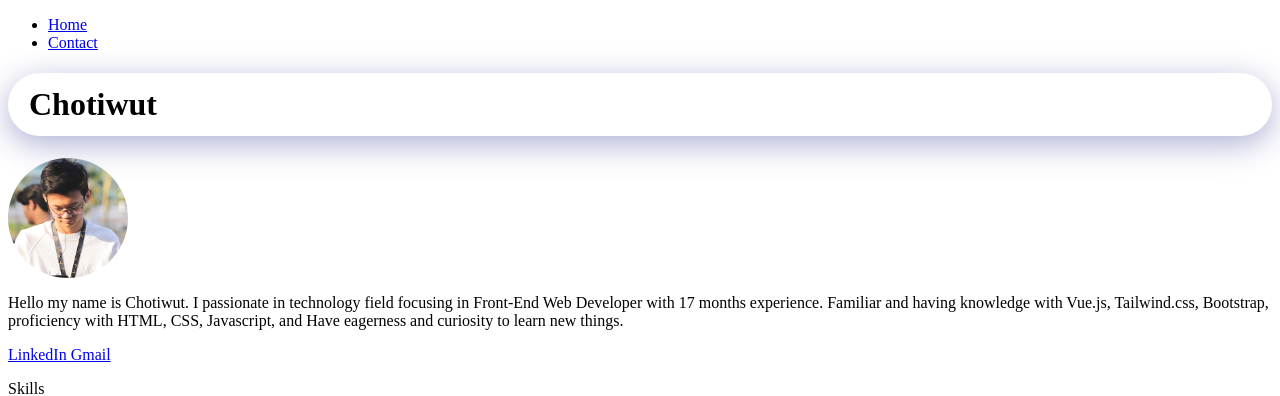
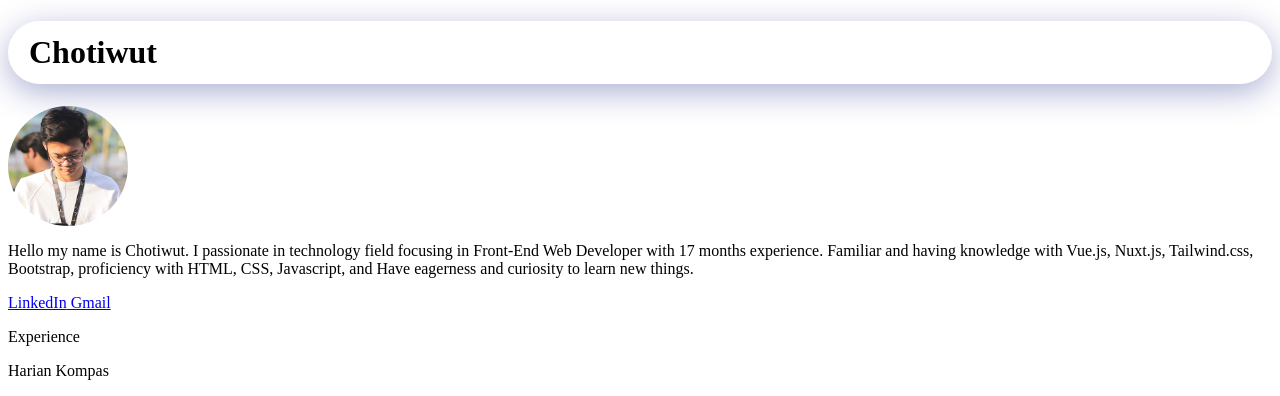
Before and after one commit to chotiwood/Chotiwood_portofolio, a Nuxt app: page / in a window 1280 px wide. Shown: the top 396 px of the page. Built offline with nearby package versions, Linux system fonts and the light colour scheme.

Commit message:
update dsc, app

```diff
--- a/app.vue
+++ b/app.vue
@@ -2,12 +2,12 @@
   <div class="w-full min-h-screen bg-slate-600 text-white">
     <!-- <NuxtWelcome /> -->
     <NuxtLoadingIndicator/>
-    <div class="nav h-[56px] w-full fixed">
+    <!-- <div class="nav h-[56px] w-full fixed">
       <ul class="mx-auto h-[56px] w-[256px] text-[#181739] font-medium flex">
         <li class="mx-auto my-auto"><NuxtLink to="/">Home</NuxtLink></li>
         <li class="mx-auto my-auto"><NuxtLink to="/contact">Contact</NuxtLink></li>
       </ul>
-    </div>
+    </div> -->
     <NuxtPage></NuxtPage>
   </div>
 </template>
--- a/pages/index.vue
+++ b/pages/index.vue
@@ -20,7 +20,7 @@
         <p>
           Hello my name is Chotiwut. I passionate in technology field focusing
           in Front-End Web Developer with 17 months experience. Familiar and
-          having knowledge with Vue.js, Tailwind.css, Bootstrap, proficiency
+          having knowledge with Vue.js, Nuxt.js, Tailwind.css, Bootstrap, proficiency
           with HTML, CSS, Javascript, and Have eagerness and curiosity to learn
           new things.
         </p>
@@ -43,7 +43,7 @@
         >
       </div>
     </div>
-    <div
+    <!-- <div
       class="index__skill mb-8 p-8 w-full md:h-[260px] h-[320px] bg-[#171f3e] border-2 border-[#00c9b2] rounded-3xl flex flex-col"
     >
       <p class="text-center text-2xl">Skills</p>
@@ -57,15 +57,15 @@
           <p class="text-center text-[11px] md:text-[16px] duration-300">
             {{ item.skill }}
           </p>
-          <!-- <div class="w-full h-[10px] bg-[#1f1f1f] rounded-md">
+          <div class="w-full h-[10px] bg-[#1f1f1f] rounded-md">
             <div
               class="h-[10px] bg-[#fff] rounded-md"
               :style="{ width: item.percentage + '%' }"
             ></div>
-          </div> -->
+          </div>
         </div>
       </div>
-    </div>
+    </div> -->
     <div class="index__experience mb-8 p-2 w-full grid gap-10">
       <p class="text-center text-2xl">Experience</p>
       <div class="index__experience-1" v-for="item in Experience" key="index">
```
